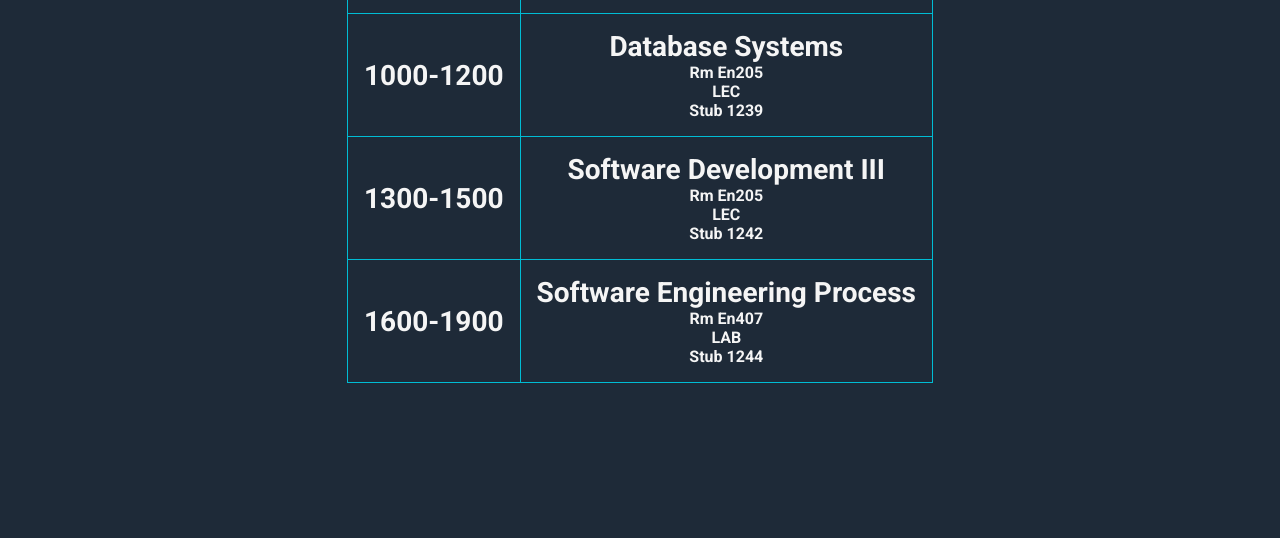
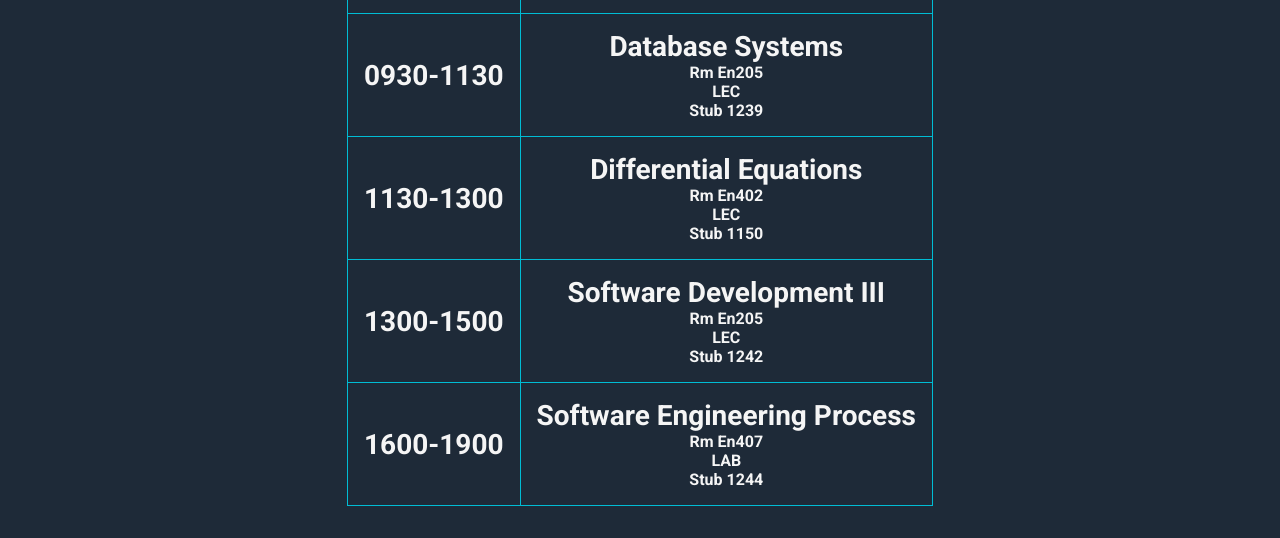
Before and after one commit to VinceAL-9/Class-Schedule-for-2025-2026, a plain HTML site: page schedules by day/friday.html in a window 1280 px wide. Shown: the part 287-825 px from the top of the page. Before the commit the page ends 800 px from the top, so only its background shows below. Drawn offline with Linux system fonts and the light colour scheme.

Commit message:
change the schedule of differential equations

```diff
--- a/schedules by day/friday.html
+++ b/schedules by day/friday.html
@@ -24,12 +24,21 @@
                 </thead>
                 <tbody>
                     <tr>
-                        <td><h3>1000-1200</h3></td>
+                        <td><h3>0930-1130</h3></td>
                         <td>
                             <h3>Database Systems</h3>
                             <h4>Rm En205</h4>
                             <h4>LEC</h4>
                             <h4>Stub 1239</h4>
+                        </td>
+                    </tr>
+                    <tr>
+                        <td><h3>1130-1300</h3></td>
+                        <td>
+                            <h3>Differential Equations</h3>
+                            <h4>Rm En402</h4>
+                            <h4>LEC</h4>
+                            <h4>Stub 1150</h4>
                         </td>
                     </tr>
                     <tr>
```
Also changed, not shown: schedules by day/monday.html (+0 -9 lines), schedules by day/thursday.html (+9 -1 lines), schedules by day/wednesday.html (+0 -9 lines).
